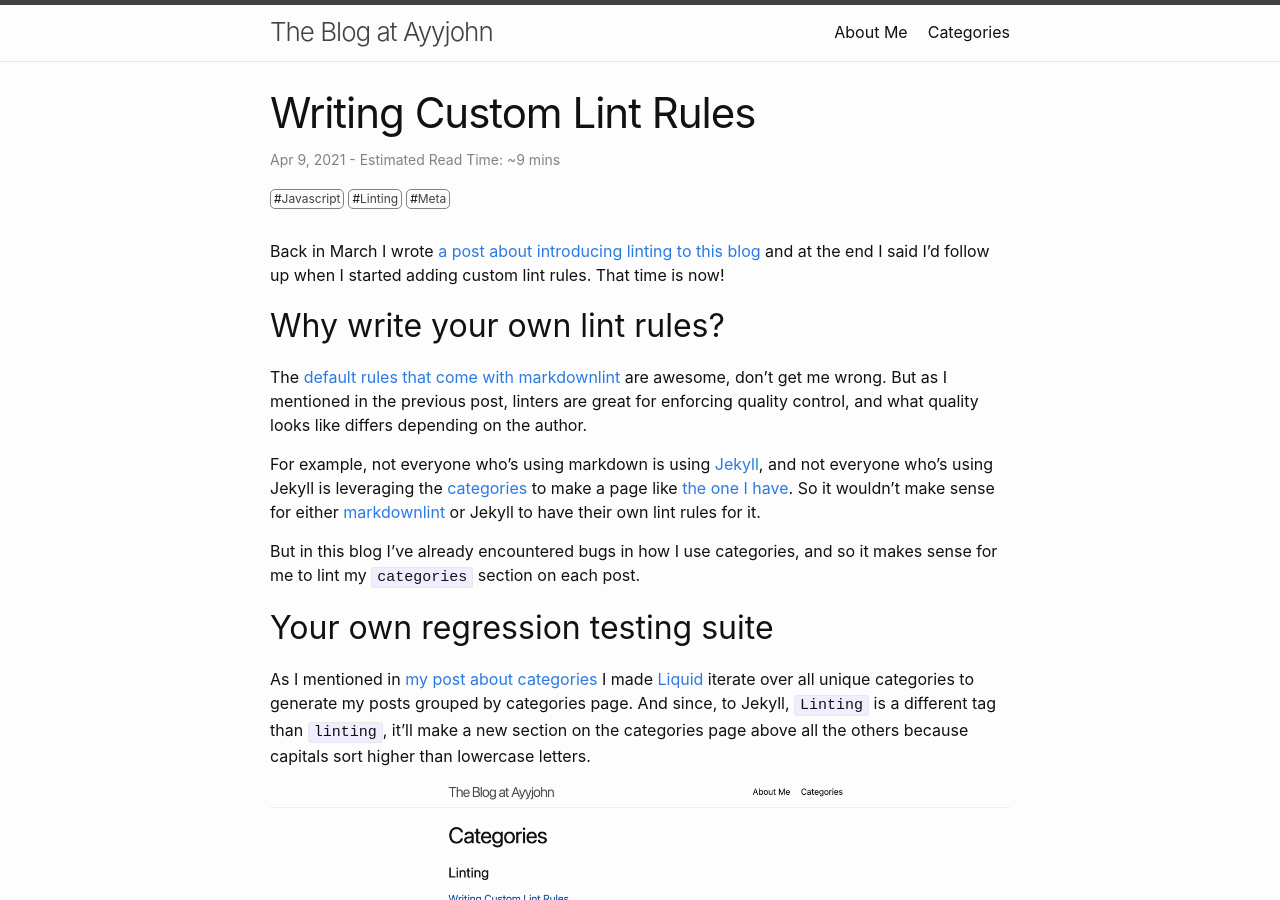
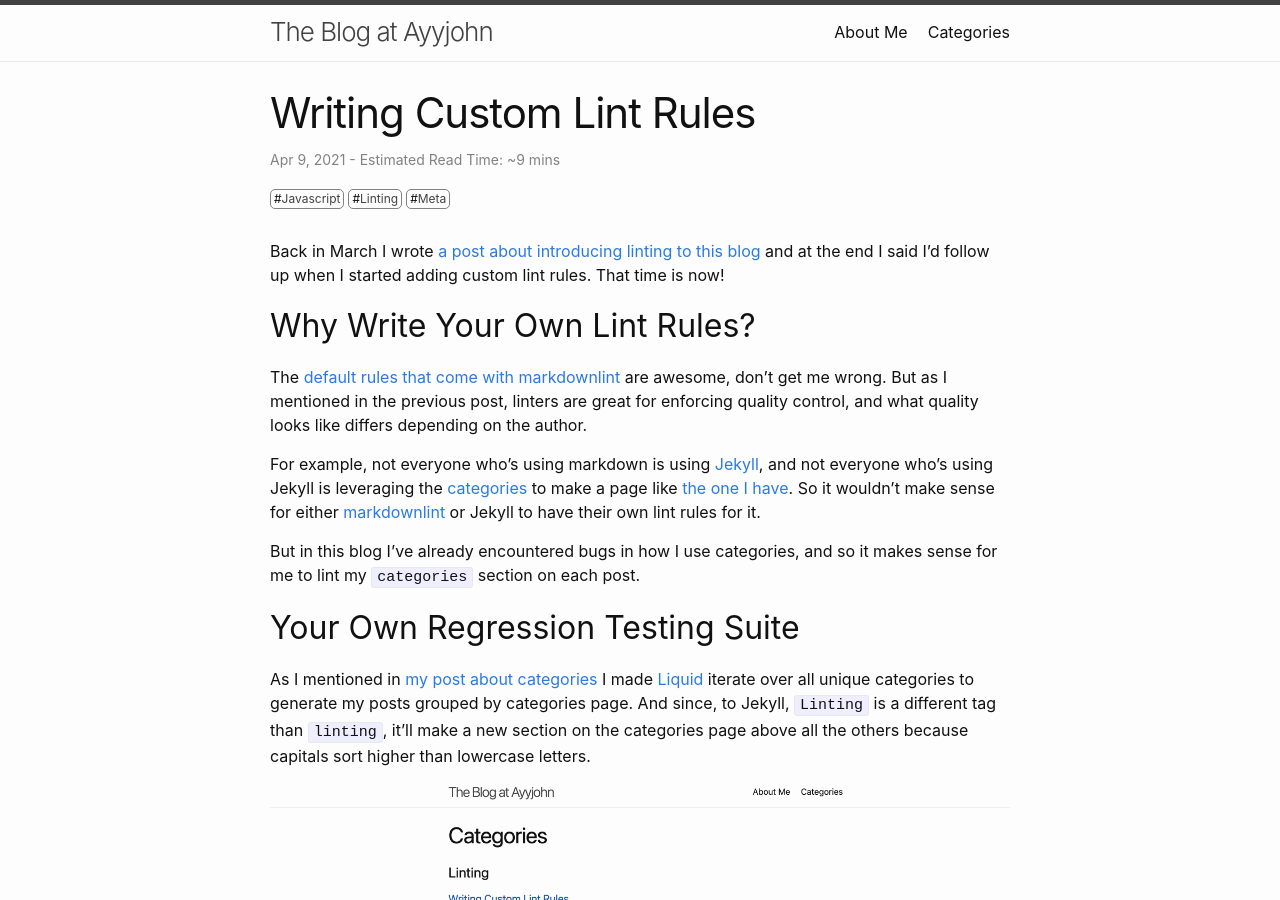
Before and after one commit to ayyjohn/ayyjohn.github.io, a Jekyll site: the page built from _posts/2021-04-09-custom-lint-rules.md, in a window 1280 px wide and 900 px high. Built offline with Jekyll 4.4.1, drawn with Linux system fonts in a browser that asks for light colours; some of the changed text lies outside the part shown.

```diff
--- a/_posts/2021-04-09-custom-lint-rules.md
+++ b/_posts/2021-04-09-custom-lint-rules.md
@@ -7,7 +7,7 @@ categories: [javascript, linting, meta]
 ---
 Back in March I wrote [a post about introducing linting to this blog](/posts/linting) and at the end I said I'd follow up when I started adding custom lint rules. That time is now!
 
-## Why write your own lint rules?
+## Why Write Your Own Lint Rules?
 
 The [default rules that come with markdownlint](https://github.com/DavidAnson/markdownlint/blob/main/doc/Rules.md) are awesome, don't get me wrong. But as I mentioned in the previous post, linters are great for enforcing quality control, and what quality looks like differs depending on the author.
 
@@ -15,7 +15,7 @@ For example, not everyone who's using markdown is using [Jekyll](https://jekyllr
 
 But in this blog I've already encountered bugs in how I use categories, and so it makes sense for me to lint my `categories` section on each post.
 
-## Your own regression testing suite
+## Your Own Regression Testing Suite
 
 As I mentioned in [my post about categories](/posts/adding-categories) I made [Liquid](https://shopify.github.io/liquid/) iterate over all unique categories to generate my posts grouped by categories page.
 And since, to Jekyll, `Linting` is a different tag than `linting`, it'll make a new section on the categories page above all the others because capitals sort higher than lowercase letters.
@@ -62,7 +62,7 @@ This code produces the following rendered text
 
 This can be fixed simply by enforcing that there are none of those comments inside those highlight blocks.
 
-## Coding it Out
+## Coding It Out
 
 Now that I've got my two rules formalized in words, it's time to translate them into code.
 [markdownlint has a section on authoring custom rules](https://github.com/DavidAnson/markdownlint/blob/main/doc/CustomRules.md) that's pretty comprehensive, and by combining that with [the code for all of the built in rules](https://github.com/DavidAnson/markdownlint/tree/main/lib) and the [helpers code](https://github.com/DavidAnson/markdownlint/blob/main/helpers/helpers.js) I was able to write my first rule
@@ -206,7 +206,7 @@ But one of the takeaways here is that neither of these custom lint rules are wha
 
 But for now the point is that they're only as good as I need them to be! I'm the only one using them, and they prevent my site from regressions so they're doing their job.
 
-## Future developments
+## Future Developments
 
 This second rule is a good candidate for automated fixing. Right now, it'll just tell me if it finds a post where the categories aren't all lowercase, but by providing it some more information I could have it automatically downcase all of them too. But that's a story for another time.
 
```
